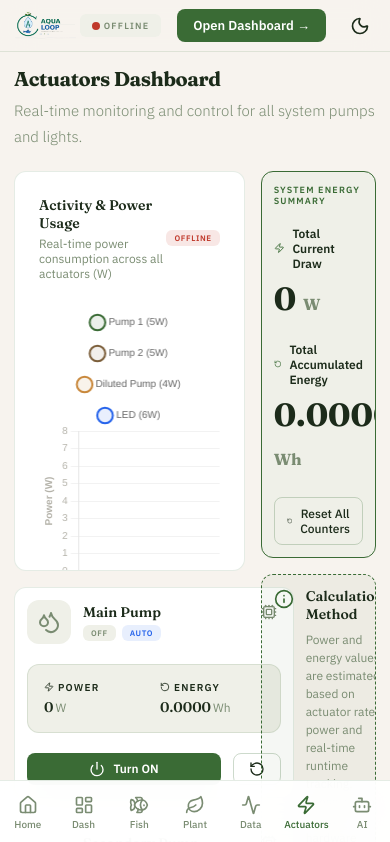
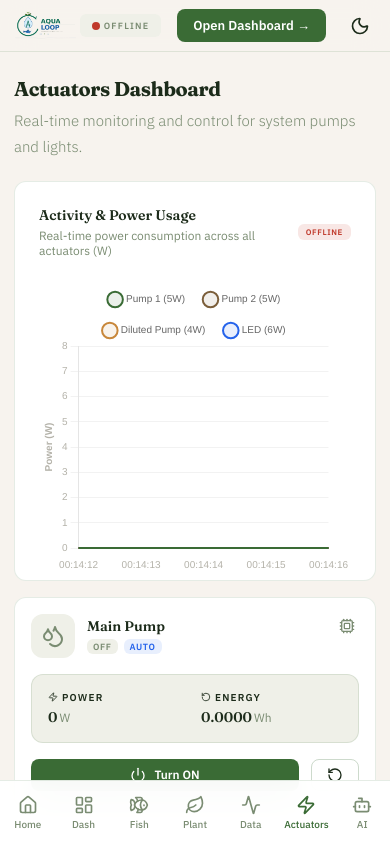
Before and after one commit to negm808/aqualoop-frontend, a React (Vite) app: page /actuators in a window 390 px wide. Shown: the top 842 px of the page. Built offline with nearby package versions, Linux system fonts and the light colour scheme; no server answers.

Commit message:
style: fix chart logic and optimize mobile dashboard UI

```diff
--- a/src/components/ActuatorActivityChart.tsx
+++ b/src/components/ActuatorActivityChart.tsx
@@ -59,7 +59,7 @@ function polyFit(ys: number[], degree = 3): number[] {
     for (let j = i + 1; j < cols; j++) coeffs[i] -= aug[i][j] * coeffs[j];
     coeffs[i] /= aug[i][i];
   }
-  return xs.map(x => coeffs.reduce((sum, c, p) => sum + c * Math.pow(x, p), 0));
+  return xs.map(x => Math.max(0, coeffs.reduce((sum, c, p) => sum + c * Math.pow(x, p), 0)));
 }
 
 export const ActuatorActivityChart: React.FC = () => {
--- a/src/components/ActuatorControlCard.tsx
+++ b/src/components/ActuatorControlCard.tsx
@@ -34,11 +34,12 @@ export const ActuatorControlCard: React.FC<ActuatorControlCardProps> = ({
   const isAuto = state.mode === 'auto';
 
   return (
-    <div className={`card card-hover ${isOn ? 'active' : ''}`} style={{
+    <div className={`card card-hover actuator-card ${isOn ? 'active' : ''}`} style={{
       display: 'flex',
       flexDirection: 'column',
-      gap: '20px',
-      position: 'relative'
+      gap: '16px',
+      position: 'relative',
+      padding: 'var(--card-padding-mobile, 16px)'
     }}>
       {/* Header */}
       <div style={{ display: 'flex', justifyContent: 'space-between', alignItems: 'flex-start' }}>
@@ -57,12 +58,12 @@ export const ActuatorControlCard: React.FC<ActuatorControlCardProps> = ({
             {icon}
           </div>
           <div>
-            <h3 className="text-display-sm" style={{ margin: 0 }}>{name}</h3>
+            <h3 className="text-display-sm" style={{ margin: 0, fontSize: '16px' }}>{name}</h3>
             <div style={{ display: 'flex', gap: '6px', marginTop: '4px' }}>
-              <span className={`badge ${isOn ? 'badge-ok' : 'badge-neutral'}`}>
+              <span className={`badge ${isOn ? 'badge-ok' : 'badge-neutral'}`} style={{ fontSize: '9px', padding: '2px 6px' }}>
                 {state.state.toUpperCase()}
               </span>
-              <span className={`badge ${isAuto ? 'badge-info' : 'badge-warn'}`}>
+              <span className={`badge ${isAuto ? 'badge-info' : 'badge-warn'}`} style={{ fontSize: '9px', padding: '2px 6px' }}>
                 {state.mode.toUpperCase()}
               </span>
             </div>
@@ -145,6 +146,12 @@ export const ActuatorControlCard: React.FC<ActuatorControlCardProps> = ({
           border-color: var(--primary);
           box-shadow: 0 8px 30px rgba(58, 107, 53, 0.1);
         }
+        @media (min-width: 768px) {
+          .actuator-card {
+            padding: 24px !important;
+            gap: 20px !important;
+          }
+        }
       `}</style>
     </div>
   );
--- a/src/components/MultiParamChart.tsx
+++ b/src/components/MultiParamChart.tsx
@@ -81,7 +81,7 @@ function polyFit(ys: number[], degree = 3): number[] {
   }
 
   // Evaluate polynomial at each original x
-  return xs.map(x => coeffs.reduce((sum, c, p) => sum + c * Math.pow(x, p), 0));
+  return xs.map(x => Math.max(0, coeffs.reduce((sum, c, p) => sum + c * Math.pow(x, p), 0)));
 }
 
 // ── Config ──────────────────────────────────────────────────────────
--- a/src/pages/ActuatorsDashboard.tsx
+++ b/src/pages/ActuatorsDashboard.tsx
@@ -16,14 +16,18 @@ export const ActuatorsDashboard: React.FC = () => {
 
   return (
     <div className="page">
-      <header style={{ marginBottom: '32px' }}>
-        <h1 className="text-display-lg" style={{ margin: 0 }}>Actuators Dashboard</h1>
-        <p className="text-body-lg" style={{ color: 'var(--muted)', marginTop: '8px' }}>
-          Real-time monitoring and control for all system pumps and lights.
+      <header className="page-header" style={{ marginBottom: '24px' }}>
+        <h1 className="text-display-lg" style={{ margin: 0, fontSize: 'clamp(24px, 5vw, 36px)' }}>Actuators Dashboard</h1>
+        <p className="text-body-lg" style={{ color: 'var(--muted)', marginTop: '8px', fontSize: 'clamp(14px, 3vw, 16px)' }}>
+          Real-time monitoring and control for system pumps and lights.
         </p>
       </header>
 
-      <div style={{ display: 'grid', gridTemplateColumns: 'minmax(0, 2fr) minmax(0, 1fr)', gap: 'var(--section-gap)', alignItems: 'start' }} className="stack-on-mobile">
+      <div className="actuator-layout-grid" style={{
+        display: 'grid',
+        gridTemplateColumns: '1fr',
+        gap: 'var(--section-gap)'
+      }}>
         {/* Left Column: Chart and Controls */}
         <div style={{ display: 'flex', flexDirection: 'column', gap: 'var(--section-gap)' }}>
           <ActuatorActivityChart />
@@ -114,6 +118,16 @@ export const ActuatorsDashboard: React.FC = () => {
           </div>
         </div>
       </div>
+      <style>{`
+        @media (min-width: 1024px) {
+          .actuator-layout-grid {
+            grid-template-columns: minmax(0, 2fr) minmax(0, 1fr) !important;
+          }
+        }
+        .page-header {
+          padding-top: 10px;
+        }
+      `}</style>
     </div>
   );
 };
```
